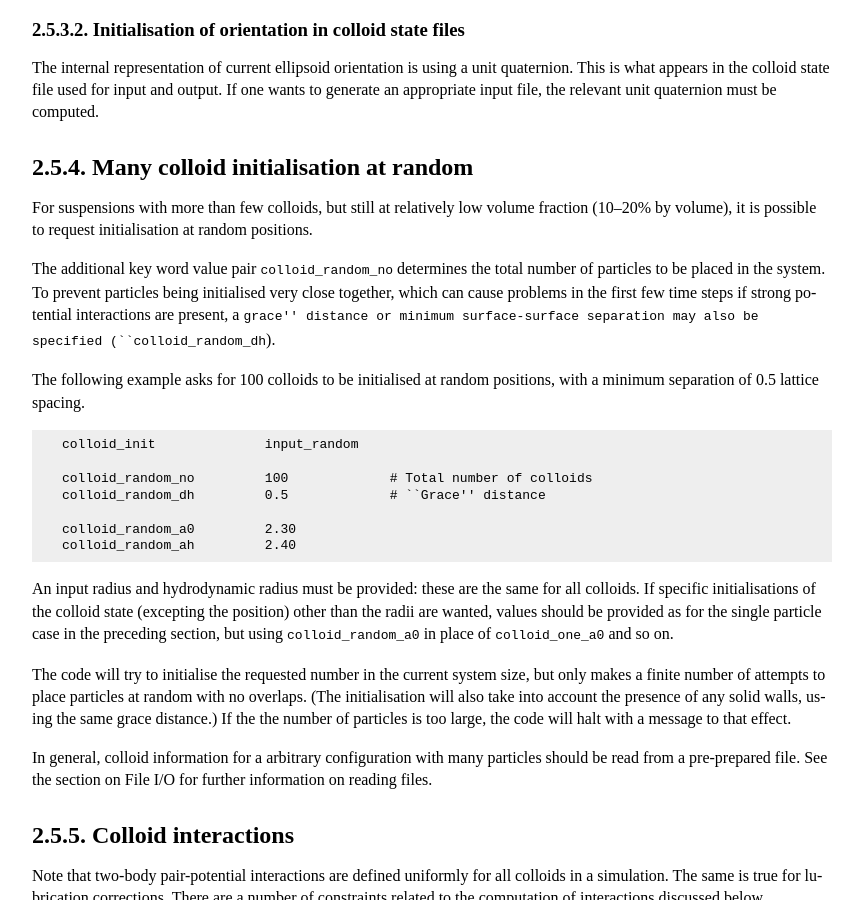
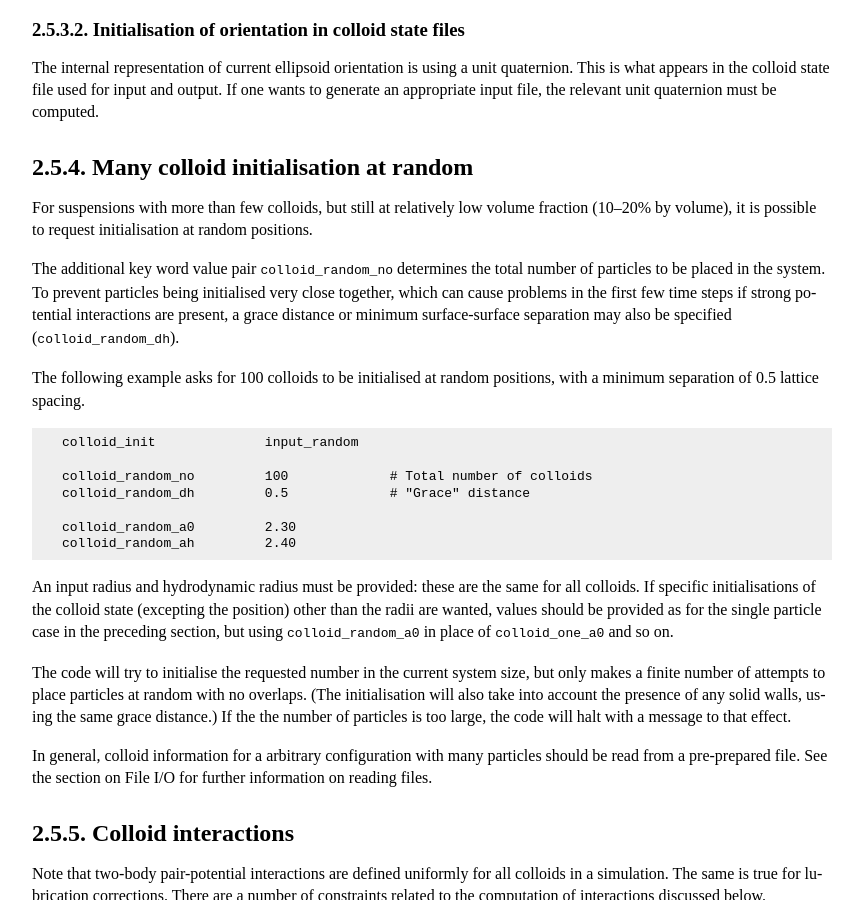
Before and after one commit to ludwig-cf/ludwig-cf.github.io, a Sphinx documentation site: the page built from docs/inputs/colloid.rst, in a window 1280 px wide and 900 px high, scrolled down 3456 px. Shown: the whole window, without its empty margins (238-1101 px from the left). Built offline with Sphinx 7.4.7, drawn with Linux system fonts in a browser that asks for light colours.

Commit message:
Fix bad formtting

```diff
--- a/docs/inputs/colloid.rst
+++ b/docs/inputs/colloid.rst
@@ -219,7 +219,7 @@ determines the total number of particles to be placed in
 the system. To prevent particles being initialised very
 close together, which can cause problems in the first few
 time steps if strong potential interactions are present,
-a ``grace'' distance or minimum surface-surface separation
+a grace distance or minimum surface-surface separation
 may also be specified (``colloid_random_dh``).
 
 The following example asks for 100 colloids to be initialised
@@ -231,7 +231,7 @@ spacing.
   colloid_init              input_random
 
   colloid_random_no         100             # Total number of colloids
-  colloid_random_dh         0.5             # ``Grace'' distance
+  colloid_random_dh         0.5             # "Grace" distance
 
   colloid_random_a0         2.30
   colloid_random_ah         2.40
```
